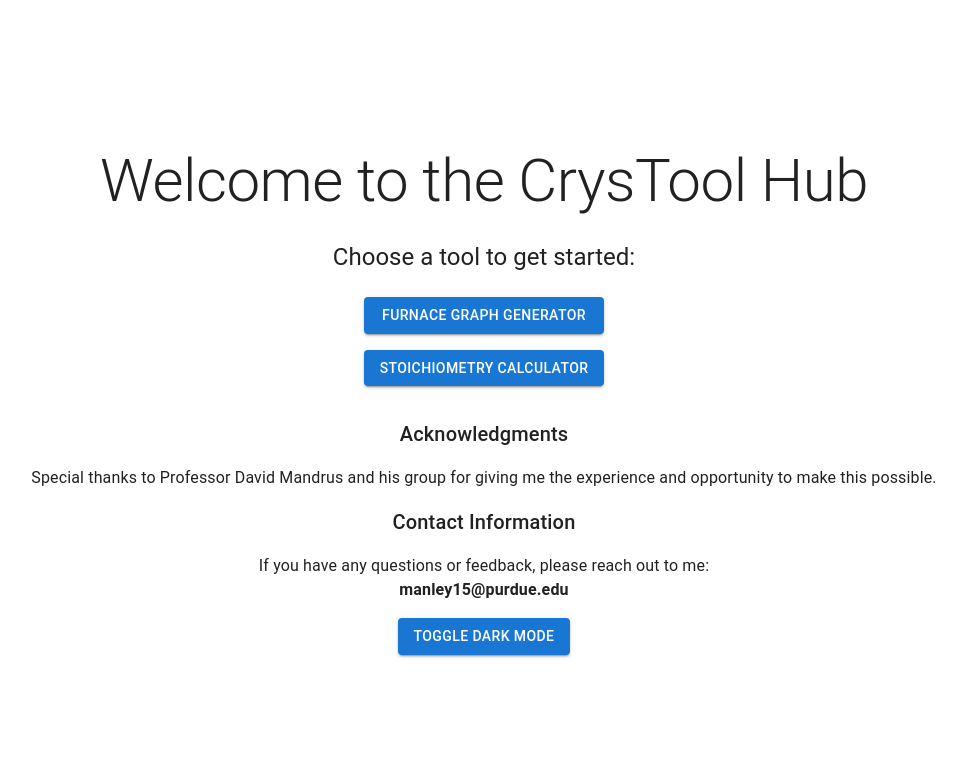
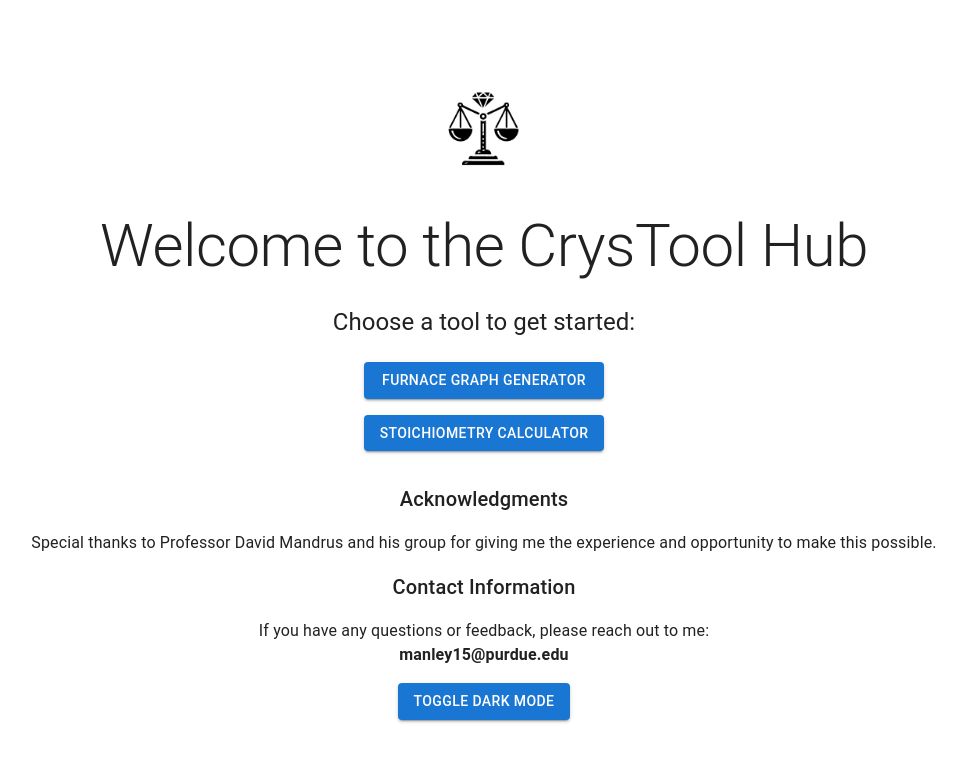
Before and after one commit to RockyTaco/The-CrysTool-Hub, a Next.js app: page / in a window 1280 px wide. Shown: the top 762 px of the page, without its empty margins (156-1122 px from the left). Built offline with nearby package versions, Linux system fonts and the light colour scheme.

Commit message:
Added logo

```diff
--- a/src/app/page.js
+++ b/src/app/page.js
@@ -4,6 +4,10 @@
 import React, { useState } from 'react';
 import { Container, Typography, Button, Box, createTheme, ThemeProvider, CssBaseline } from '@mui/material';
 import { useRouter } from 'next/navigation';
+import Image from 'next/image'; // Import Image component from Next.js
+
+import balanceScale from '../../public/balance_scale.png'; // Regular image
+import invertedBalanceScale from '../../public/inverted_balance_scale.png'; // Inverted image
 
 const HomePage = () => {
     const [theme, setTheme] = useState('light');
@@ -33,12 +37,14 @@ const HomePage = () => {
         },
     });
 
+    const currentTheme = theme === 'light' ? lightTheme : darkTheme;
+
     return (
-        <ThemeProvider theme={theme === 'light' ? lightTheme : darkTheme}>
+        <ThemeProvider theme={currentTheme}>
             <CssBaseline />
             <Container
-                maxWidth={false} // Full-width container
-                disableGutters // Remove container padding
+                maxWidth={false}
+                disableGutters
                 sx={{
                     display: 'flex',
                     flexDirection: 'column',
@@ -47,10 +53,18 @@ const HomePage = () => {
                     height: '100vh',
                     backgroundColor: 'background.default',
                     color: 'text.primary',
-                    padding: 0, // Ensure no extra padding
-                    margin: 0, // Ensure no extra margin
+                    padding: 0,
+                    margin: 0,
                 }}
             >
+                <Box sx={{ marginBottom: 3 }}>
+                    <Image
+                        src={theme === 'light' ? balanceScale : invertedBalanceScale}
+                        alt="Balance Scale Icon"
+                        width={100}
+                        height={100}
+                    />
+                </Box>
                 <Typography variant="h2" component="h1" sx={{ marginBottom: 3 }}>
                     Welcome to the CrysTool Hub
                 </Typography>
```
Also changed, not shown: public/balance_scale.png (added), public/inverted_balance_scale.png (added).
